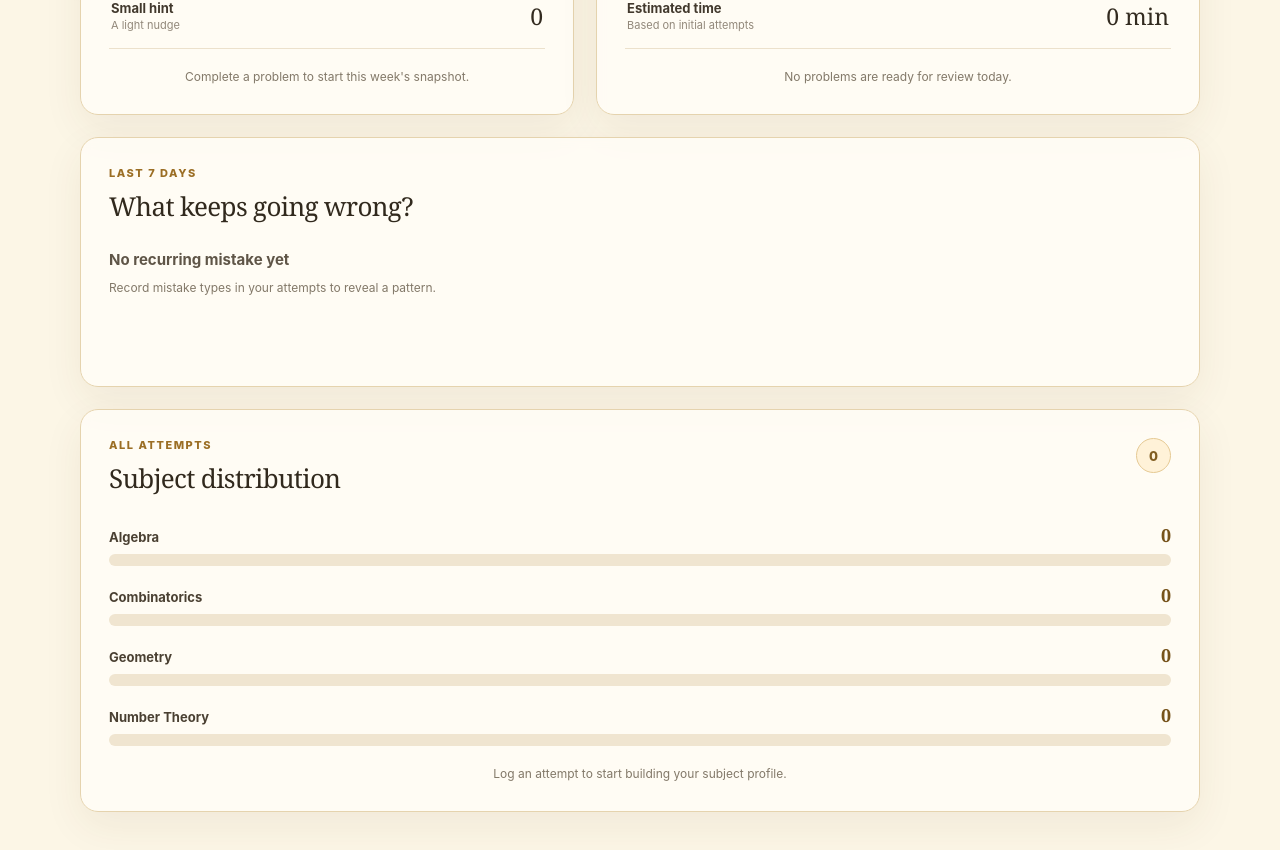
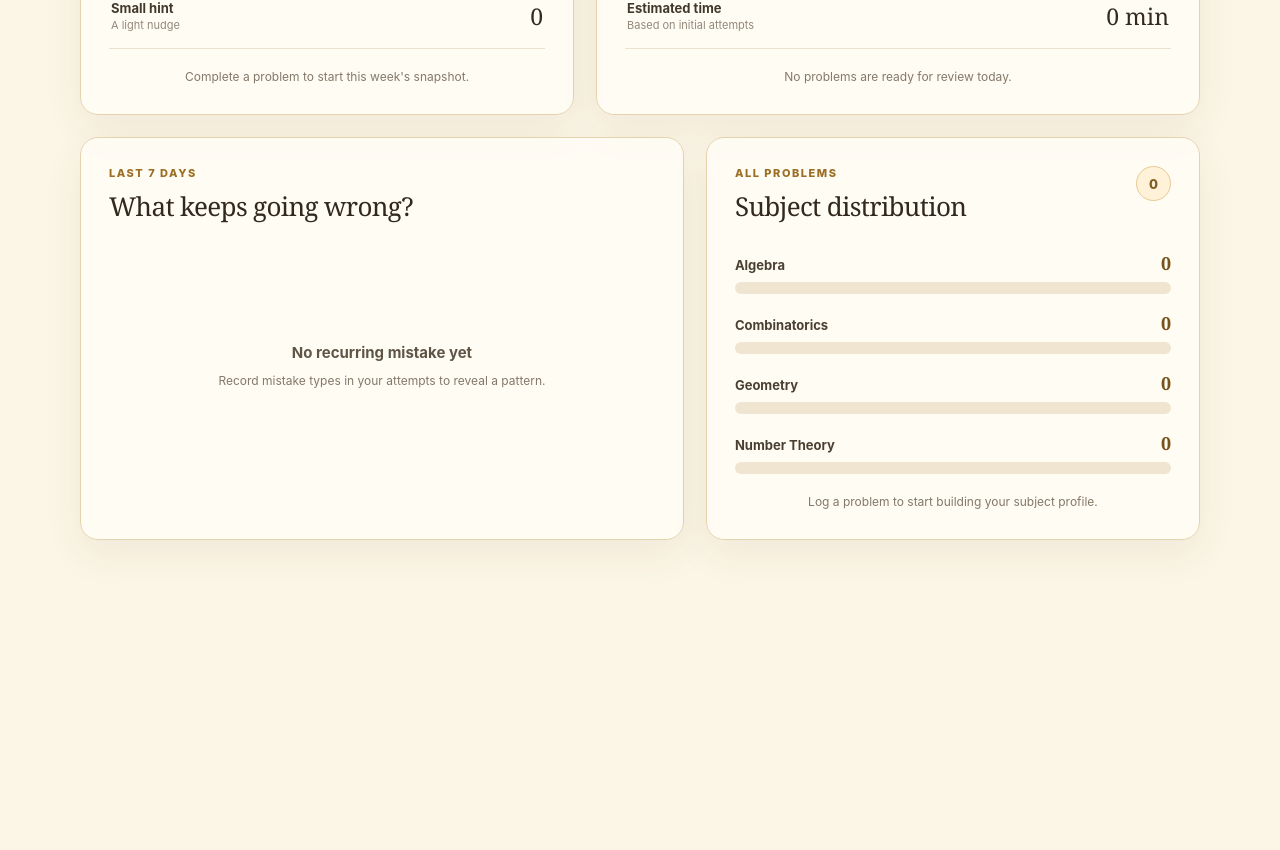
Before and after one commit to 4lexndr/mathlog-application, a React (Vite) app: page / in a window 1280 px wide. Shown: the part 540-1390 px from the top of the page. After the commit the page ends 1144 px from the top, so only its background shows below. Built offline with nearby package versions, Linux system fonts and the light colour scheme.

Commit message:
Refactored look and style of the second two panels on the dashboard

```diff
--- a/src/Dashboard.tsx
+++ b/src/Dashboard.tsx
@@ -32,7 +32,6 @@ function Dashboard({ problems, attempts }: DashboardProps) {
   const today = new Date()
   const todayKey = localDateKey(today)
   const performance = getSevenDayPerformance(attempts, today)
-  const problemById = new Map(problems.map((problem) => [problem.id, problem]))
   const dueProblems = problems.filter((problem) => problem.reviewDate <= todayKey)
   const dueProblemIds = new Set(dueProblems.map((problem) => problem.id))
   const estimatedReviewMinutes = attempts
@@ -57,20 +56,17 @@ function Dashboard({ problems, attempts }: DashboardProps) {
     mistakeCounts.set(attempt.mistakeType, (mistakeCounts.get(attempt.mistakeType) ?? 0) + 1)
   }
 
-  const topMistake = [...mistakeCounts.entries()]
+  const topMistakes = [...mistakeCounts.entries()]
     .map(([value, count]) => ({
       count,
       label: labelForOption(mistakeTypeOptions, value),
     }))
-    .sort((first, second) => second.count - first.count || first.label.localeCompare(second.label))[0]
+    .sort((first, second) => second.count - first.count || first.label.localeCompare(second.label))
+    .slice(0, 3)
   const countsBySubject = new Map(subjectOptions.map((option) => [option.value, 0]))
   let otherSubjectCount = 0
 
-  // Count attempts so the chart reflects practice volume.
-  for (const attempt of attempts) {
-    const problem = problemById.get(attempt.problemId)
-    if (!problem) continue
-
+  for (const problem of problems) {
     const currentCount = countsBySubject.get(problem.subject)
     if (currentCount === undefined) {
       otherSubjectCount += 1
@@ -87,14 +83,14 @@ function Dashboard({ problems, attempts }: DashboardProps) {
     subjectDistribution.push({ label: "Other", value: otherSubjectCount })
   }
 
-  const categorizedAttempts = subjectDistribution.reduce((total, subject) => total + subject.value, 0)
-  const largestSubjectCount = Math.max(0, ...subjectDistribution.map((subject) => subject.value))
+  const categorizedProblems = subjectDistribution.reduce((total, subject) => total + subject.value, 0)
 
   return (
     <>
       <h1 id="page-title">{dashboardGreeting}</h1>
 
       <div id="main-panel">
+        <div className="dashboard-row dashboard-top-row">
           <section className="dashboard-card" aria-labelledby="performance-heading">
           <div className="section-heading-row">
             <div>
@@ -178,20 +174,26 @@ function Dashboard({ problems, attempts }: DashboardProps) {
             <p className="performance-note">No problems are ready for review today.</p>
           )}
           </section>
+        </div>
 
+        <div className="dashboard-row dashboard-bottom-row">
           <section className="dashboard-card insight-card" aria-labelledby="mistakes-heading">
           <div>
             <p className="section-kicker">Last 7 days</p>
             <h2 id="mistakes-heading" className="section-header">What keeps going wrong?</h2>
           </div>
 
-          {topMistake ? (
-            <div className="insight-answer">
-              <strong>{topMistake.label}</strong>
+          {topMistakes.length > 0 ? (
+            <div className="mistake-ranking" role="list" aria-label="Most frequent mistakes">
+              {topMistakes.map((mistake, index) => (
+                <div className="mistake-contender" key={mistake.label} role="listitem">
+                  <span>#{index + 1}</span>
+                  <strong>{mistake.label}</strong>
                   <p>
-                Your most frequent recorded mistake, appearing {topMistake.count}{" "}
-                {topMistake.count === 1 ? "time" : "times"}.
+                    {mistake.count} {mistake.count === 1 ? "occurrence" : "occurrences"}
                   </p>
+                </div>
+              ))}
             </div>
           ) : (
             <div className="insight-answer insight-empty">
@@ -204,46 +206,51 @@ function Dashboard({ problems, attempts }: DashboardProps) {
           <section className="dashboard-card subject-distribution-card" aria-labelledby="subjects-heading">
           <div className="section-heading-row">
             <div>
-              <p className="section-kicker">All attempts</p>
+              <p className="section-kicker">All problems</p>
               <h2 id="subjects-heading" className="section-header">Subject distribution</h2>
             </div>
             <span
               className="count-badge"
-              aria-label={`${categorizedAttempts} categorized ${categorizedAttempts === 1 ? "attempt" : "attempts"}`}
+              aria-label={`${categorizedProblems} categorized ${categorizedProblems === 1 ? "problem" : "problems"}`}
             >
-              {categorizedAttempts}
+              {categorizedProblems}
             </span>
           </div>
 
-          <div className="subject-chart" role="list" aria-label="Attempts by subject">
+          <div className="subject-chart" role="list" aria-label="Problems by subject">
             {subjectDistribution.map((subject) => {
-              const width = largestSubjectCount === 0
+              const percentage = categorizedProblems === 0
                 ? 0
-                : (subject.value / largestSubjectCount) * 100
+                : (subject.value / categorizedProblems) * 100
+              const barColor = `hsl(38 65% ${78 - percentage * 0.35}%)`
 
               return (
                 <div
                   key={subject.label}
                   className="subject-bar-row"
                   role="listitem"
-                  aria-label={`${subject.label}: ${subject.value} ${subject.value === 1 ? "attempt" : "attempts"}`}
+                  aria-label={`${subject.label}: ${subject.value} ${subject.value === 1 ? "problem" : "problems"}`}
                 >
                   <div className="subject-bar-heading" aria-hidden="true">
                     <span>{subject.label}</span>
                     <strong>{subject.value}</strong>
                   </div>
                   <div className="subject-bar-track" aria-hidden="true">
-                    <span className="subject-bar-fill" style={{ width: `${width}%` }} />
+                    <span
+                      className="subject-bar-fill"
+                      style={{ width: `${percentage}%`, background: barColor }}
+                    />
                   </div>
                 </div>
               )
             })}
           </div>
 
-          {categorizedAttempts === 0 && (
-            <p className="performance-note">Log an attempt to start building your subject profile.</p>
+          {categorizedProblems === 0 && (
+            <p className="performance-note">Log a problem to start building your subject profile.</p>
           )}
           </section>
+        </div>
       </div>
     </>
   )
--- a/src/main.css
+++ b/src/main.css
@@ -255,8 +255,20 @@ button {
 
 #main-panel {
   display: grid;
+  gap: 22px;
+}
+
+.dashboard-row {
+  display: grid;
+  gap: 22px;
+}
+
+.dashboard-top-row {
   grid-template-columns: minmax(280px, 0.9fr) minmax(320px, 1.1fr);
-  gap: 22px;
+}
+
+.dashboard-bottom-row {
+  grid-template-columns: minmax(320px, 1.1fr) minmax(280px, 0.9fr);
 }
 
 .dashboard-card {
@@ -453,13 +465,13 @@ button {
 }
 
 .subject-distribution-card {
-  grid-column: 1 / -1;
   min-height: 0;
 }
 
 .insight-card {
-  grid-column: 1 / -1;
+  display: flex;
   min-height: 250px;
+  flex-direction: column;
 }
 
 .insight-answer {
@@ -482,12 +494,70 @@ button {
   line-height: 1.55;
 }
 
+.mistake-ranking {
+  display: flex;
+  margin-top: 27px;
+}
+
+.mistake-contender {
+  min-width: 0;
+  flex: 1;
+  padding: 2px 20px;
+}
+
+.mistake-contender:first-child {
+  padding-left: 0;
+}
+
+.mistake-contender:last-child {
+  padding-right: 0;
+}
+
+.mistake-contender + .mistake-contender {
+  border-left: 1px solid #e5d3ae;
+}
+
+.mistake-contender > span {
+  display: block;
+  margin-bottom: 8px;
+  color: #9b6e24;
+  font-size: 10px;
+  font-weight: 800;
+  letter-spacing: 0.12em;
+}
+
+.mistake-contender > strong {
+  display: block;
+  overflow-wrap: anywhere;
+  color: #493714;
+  font-family: Georgia, "Times New Roman", serif;
+  font-size: 18px;
+  font-weight: 500;
+  line-height: 1.3;
+}
+
+.mistake-contender > p {
+  margin: 8px 0 0;
+  color: #837969;
+  font-size: 11px;
+}
+
 .insight-empty > strong {
   color: #5f5547;
   font-family: inherit;
   font-size: 15px;
   font-weight: 700;
   letter-spacing: 0;
+}
+
+.insight-empty {
+  display: flex;
+  flex: 1;
+  flex-direction: column;
+  align-items: center;
+  justify-content: center;
+  margin-top: 0;
+  text-align: center;
 }
 
 .subject-chart {
@@ -943,6 +1013,7 @@ textarea.input-card {
   }
 
   #main-panel,
+  .dashboard-row,
   .log-layout,
   .detail-layout,
   .history-layout,
```
Lines whose indentation alone changed are shown as unchanged.
